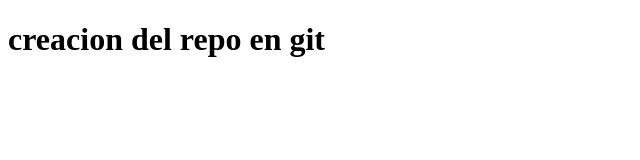
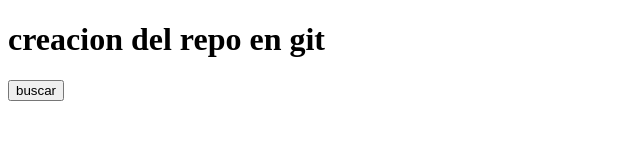
Before and after one commit to guerreroTorito/PaginWeb, a plain HTML site: page index.html in a window 1280 px wide. Shown: the whole page, without its empty margins (0-640 px from the left). Drawn offline with Linux system fonts and the light colour scheme.

Commit message:
fin de la feature/buttom

```diff
--- a/index.html
+++ b/index.html
@@ -10,6 +10,7 @@
         <h1>
             creacion del repo en git
         </h1>
+        <button>buscar</button>
     </header>
     <script src="index.js"></script>
 </body>
```
